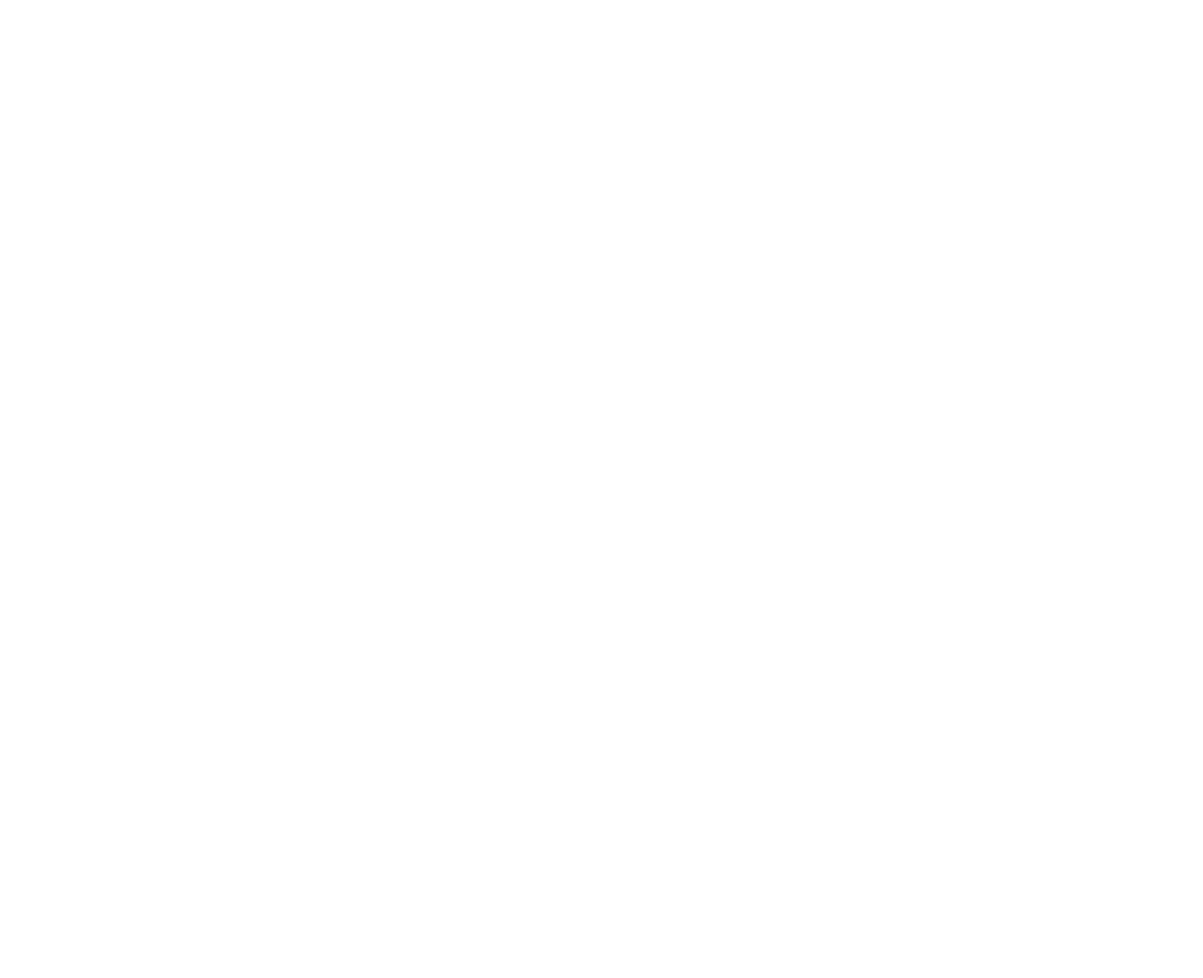
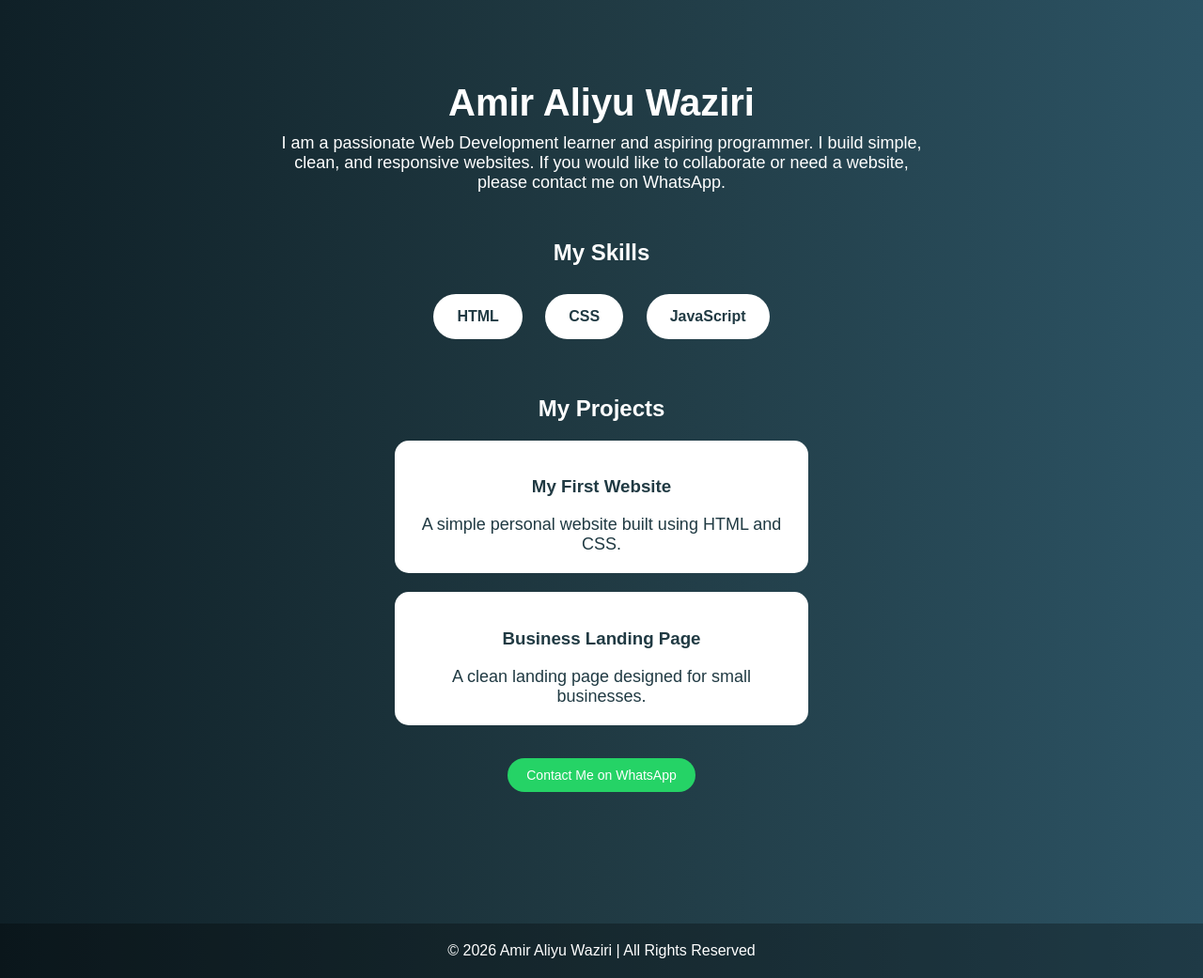
Before and after one commit to aliyuameer698-lgtm/My-first-website-on-Git-Hub-698-, a plain HTML site: page index.html in a window 1280 px wide. Shown: the whole page at 94% size. Before the commit the page ends 800 px from the top, so only its background shows below. Drawn offline with Linux system fonts and the light colour scheme.

Commit message:
Update index.html

```diff
--- a/index.html
+++ b/index.html
@@ -12,7 +12,7 @@
         }
 
         .container {
-            padding: 80px 20px;
+            padding: 60px 20px;
         }
 
         h1 {
@@ -20,11 +20,61 @@
             margin-bottom: 10px;
         }
 
-        <p>
-I am a passionate Web Development learner and aspiring programmer.
-I build simple, clean, and responsive websites.
-If you would like to collaborate or need a website, please contact me on WhatsApp.
-</p>
+        p {
+            font-size: 18px;
+            max-width: 700px;
+            margin: auto;
+        }
+
+        .skills, .projects {
+            margin-top: 50px;
+        }
+
+        .skill-box {
+            display: inline-block;
+            margin: 10px;
+            padding: 15px 25px;
+            background: white;
+            color: #203a43;
+            border-radius: 25px;
+            font-weight: bold;
+        }
+
+        .project-card {
+            background: white;
+            color: #203a43;
+            margin: 20px auto;
+            padding: 20px;
+            max-width: 400px;
+            border-radius: 15px;
+        }
+
+        .btn {
+            display: inline-block;
+            margin-top: 15px;
+            padding: 10px 20px;
+            background-color: #25D366;
+            color: white;
+            text-decoration: none;
+            border-radius: 20px;
+            font-size: 14px;
+        }
+
+        footer {
+            margin-top: 80px;
+            padding: 20px;
+            background: rgba(0,0,0,0.3);
+        }
+    </style>
+</head>
+<body>
+
+<div class="container">
+    <h1>Amir Aliyu Waziri</h1>
+    <p>
+        I am a passionate Web Development learner and aspiring programmer.
+        I build simple, clean, and responsive websites.
+        If you would like to collaborate or need a website, please contact me on WhatsApp.
     </p>
 
     <div class="skills">
@@ -32,6 +82,21 @@
         <div class="skill-box">HTML</div>
         <div class="skill-box">CSS</div>
         <div class="skill-box">JavaScript</div>
+    </div>
+
+    <div class="projects">
+        <h2>My Projects</h2>
+
+        <div class="project-card">
+            <h3>My First Website</h3>
+            <p>A simple personal website built using HTML and CSS.</p>
+        </div>
+
+        <div class="project-card">
+            <h3>Business Landing Page</h3>
+            <p>A clean landing page designed for small businesses.</p>
+        </div>
+
     </div>
 
     <a class="btn" href="https://wa.me/2348162892577" target="_blank">
```
